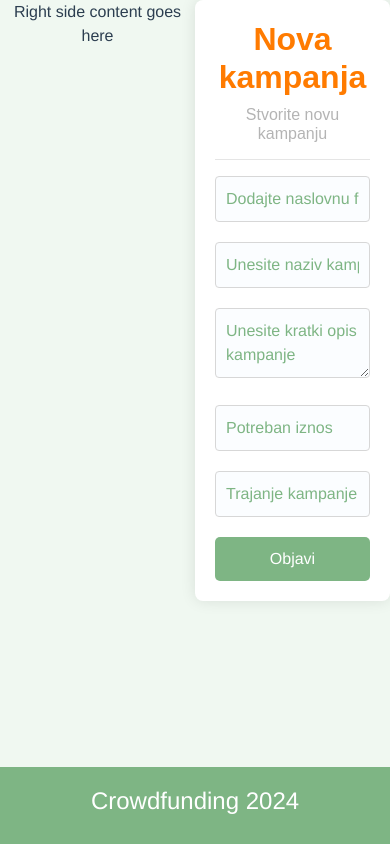
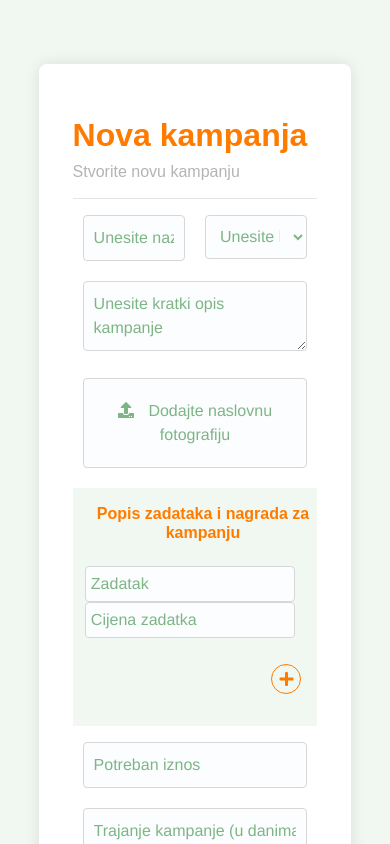
Before and after one commit to petarally/CROwdfunding, a Vue app: page /add-campaign in a window 390 px wide. Shown: the top 844 px of the page. Built offline with nearby package versions, Linux system fonts and the light colour scheme.

Commit message:
Dodan dio forme za dodavanje zadataka i cijene pojedinog zadatka, uređena responzivnost na mobilnim telefonima

```diff
--- a/public/index.html
+++ b/public/index.html
@@ -1,16 +1,29 @@
 <!DOCTYPE html>
 <html lang="">
   <head>
-    <meta charset="utf-8">
-    <meta http-equiv="X-UA-Compatible" content="IE=edge">
-    <meta name="viewport" content="width=device-width,initial-scale=1.0">
-    <link rel="icon" href="<%= BASE_URL %>favicon.ico">
+    <meta charset="utf-8" />
+    <meta http-equiv="X-UA-Compatible" content="IE=edge" />
+    <meta name="viewport" content="width=device-width,initial-scale=1.0" />
+    <link rel="icon" href="<%= BASE_URL %>favicon.ico" />
     <title><%= htmlWebpackPlugin.options.title %></title>
-    <link rel="stylesheet" href="https://cdn.jsdelivr.net/npm/bootstrap@4.0.0/dist/css/bootstrap.min.css" integrity="sha384-Gn5384xqQ1aoWXA+058RXPxPg6fy4IWvTNh0E263XmFcJlSAwiGgFAW/dAiS6JXm" crossorigin="anonymous">
+    <link
+      rel="stylesheet"
+      href="https://cdn.jsdelivr.net/npm/bootstrap@4.0.0/dist/css/bootstrap.min.css"
+      integrity="sha384-Gn5384xqQ1aoWXA+058RXPxPg6fy4IWvTNh0E263XmFcJlSAwiGgFAW/dAiS6JXm"
+      crossorigin="anonymous"
+    />
+    <link
+      rel="stylesheet"
+      href="https://cdnjs.cloudflare.com/ajax/libs/font-awesome/5.15.3/css/all.min.css"
+    />
   </head>
   <body>
     <noscript>
-      <strong>We're sorry but <%= htmlWebpackPlugin.options.title %> doesn't work properly without JavaScript enabled. Please enable it to continue.</strong>
+      <strong
+        >We're sorry but <%= htmlWebpackPlugin.options.title %> doesn't work
+        properly without JavaScript enabled. Please enable it to
+        continue.</strong
+      >
     </noscript>
     <div id="app"></div>
     <!-- built files will be auto injected -->
--- a/src/components/AddCampaignComponent.vue
+++ b/src/components/AddCampaignComponent.vue
@@ -1,18 +1,11 @@
 <template>
   <div class="add-campaign">
+    <div class="content-add-campaign">
       <h2>Nova kampanja</h2>
       <h3>Stvorite novu kampanju</h3>
       <hr />
       <form @submit.prevent="submitCampaign">
-      <div class="form-group">
-        <input
-          placeholder="Dodajte naslovnu fotografiju"
-          type="text"
-          id="campaignImage"
-          v-model="campaign.campaignImage"
-          required
-        />
-      </div>
+        <div class="naziv-kategorija">
           <div class="form-group">
             <input
               placeholder="Unesite naziv kampanje"
@@ -23,12 +16,54 @@
             />
           </div>
           <div class="form-group">
+            <select id="campaignCategory" v-model="campaign.category" required>
+              <option disabled value="">Unesite kategoriju</option>
+              <option value="health">Health</option>
+              <option value="education">Education</option>
+              <option value="environment">Environment</option>
+            </select>
+          </div>
+        </div>
+        <div class="form-group">
           <textarea
             placeholder="Unesite kratki opis kampanje"
             id="campaignDetails"
             v-model="campaign.campaignDetails"
             required
           ></textarea>
+        </div>
+        <div class="form-group image-upload-container">
+          <label for="campaignImage" class="image-upload-label">
+            <i class="fas fa-upload"></i> Dodajte naslovnu fotografiju
+          </label>
+          <input
+            type="file"
+            id="campaignImage"
+            @change="handleImageUpload"
+            hidden
+          />
+        </div>
+        <div class="tasks">
+          <h3>Popis zadataka i nagrada za kampanju</h3>
+          <div class="zadatak-cijena">
+            <div
+              v-for="zadatak in zadaciCijene"
+              :key="zadatak.id"
+              class="zadatak-cijena-item"
+            >
+              <input v-model="zadatak.opis" type="text" placeholder="Zadatak" />
+              <input
+                v-model="zadatak.cijena"
+                type="text"
+                placeholder="Cijena zadatka"
+              />
+            </div>
+          </div>
+          <div class="btn-new-task">
+            <button class="add-new-task" @click="addNewZadatakCijena">
+              <i class="fas fa-plus"></i>
+            </button>
+          </div>
         </div>
         <div class="form-group">
           <input
@@ -41,15 +76,26 @@
         </div>
         <div class="form-group">
           <input
-          placeholder="Trajanje kampanje u danima"
+            placeholder="Trajanje kampanje (u danima)"
             type="text"
             id="daysLeft"
             v-model.number="campaign.daysLeft"
             required
           />
         </div>
+        <hr />
+        <div class="form-group">
+          <input
+            placeholder="Početni ulog"
+            type="text"
+            id="moneyNeeded"
+            v-model.number="campaign.starterMoney"
+            required
+          />
+        </div>
         <button type="submit">Objavi</button>
       </form>
+    </div>
   </div>
 </template>
 
@@ -64,10 +110,18 @@ export default {
         campaignDetails: "",
         moneyNeeded: "",
         daysLeft: "",
+        category: "",
+        starterMoney: "",
       },
+      zadaciCijene: [{ id: 1, opis: "", cijena: "" }],
+      nextId: 2,
     };
   },
   methods: {
+    addNewZadatakCijena() {
+      this.zadaciCijene.push({ id: this.nextId, opis: "", cijena: "" });
+      this.nextId++;
+    },
     submitCampaign() {
       console.log("Submitting campaign:", this.campaign);
       alert("Campaign added successfully!");
@@ -80,6 +134,7 @@ export default {
         campaignDetails: "",
         moneyNeeded: 0,
         daysLeft: 0,
+        starterMoney: 0,
       };
     },
   },
@@ -88,12 +143,18 @@ export default {
 
 <style scoped>
 .add-campaign {
-  max-width: 500px;
-  margin: auto;
+  max-width: 80%;
+  margin: 4rem auto;
   padding: 20px;
   box-shadow: 0 0 15px rgba(0, 0, 0, 0.1);
   border-radius: 8px;
   background-color: white;
+}
+
+.content-add-campaign {
+  max-width: 90%;
+  margin: auto;
+  padding: 2rem 0;
 }
 
 .add-campaign h2,
@@ -115,7 +176,14 @@ h3 {
   font-size: 1rem;
 }
 
+.naziv-kategorija {
+  display: flex;
+  justify-content: space-between;
+}
+
 .form-group {
+  flex: 1;
+  margin: 0 10px;
   margin-bottom: 20px;
 }
 
@@ -124,23 +192,45 @@ h3 {
   margin-bottom: 5px;
 }
 
+#campaignCategory {
+  height: 44px;
+}
+
 input,
-textarea {
+textarea,
+select {
   background: #fbfdff;
 }
 
 input::placeholder,
-textarea::placeholder {
+textarea::placeholder,
+select {
   color: #7eb584;
 }
 
 .form-group input[type="text"],
 .form-group input[type="number"],
-.form-group textarea {
+.form-group textarea,
+.form-group select {
   width: 100%;
   padding: 10px;
   border: 1.6px solid #d7d7d7;
   border-radius: 4px;
+}
+
+.image-upload-label {
+  display: flex;
+  align-items: center;
+  cursor: pointer;
+  background-color: #fbfdff;
+  border: 1.6px solid #d7d7d7;
+  border-radius: 4px;
+  padding: 20px;
+  color: #7eb584;
+}
+
+.image-upload-label i {
+  margin-right: 10px;
 }
 
 button {
@@ -156,4 +246,73 @@ button {
 button:hover {
   background-color: #49704e;
 }
+
+.tasks {
+  padding: 1rem 0;
+  background: #f0f8f1;
+  margin: 1rem 0;
+}
+
+.tasks h3 {
+  padding-left: 1rem;
+  color: #ff7b00;
+  font-weight: bold;
+  padding-bottom: 1rem;
+}
+
+.zadatak-cijena {
+  margin: auto;
+  display: flex;
+  flex-direction: column;
+}
+
+.zadatak-cijena-item {
+  display: flex;
+  width: 90%;
+  margin: auto;
+  margin-bottom: 10px;
+}
+
+@media (max-width: 600px) {
+  .zadatak-cijena-item {
+    flex-direction: column; /* Stack vertically on small screens */
+  }
+}
+
+.zadatak-cijena-item input {
+  flex: 1;
+  padding: 5px;
+  border: 1.6px solid #d7d7d7;
+  border-radius: 4px;
+  margin-right: 10px;
+}
+
+.btn-new-task {
+  display: flex;
+  justify-content: flex-end;
+  align-items: center;
+  padding: 1rem;
+}
+
+.add-new-task {
+  display: flex;
+  justify-content: center;
+  align-items: center;
+  background: none;
+  color: #ff7b00;
+  border: 1px solid #ff7b00;
+  border-radius: 50%;
+  width: 30px;
+  height: 30px;
+  cursor: pointer;
+}
+
+.add-new-task i {
+  margin: 0;
+}
+
+.add-new-task:hover {
+  background: #ff7b00;
+  color: #f0f8f1;
+}
 </style>
--- a/src/components/ListingCard.vue
+++ b/src/components/ListingCard.vue
@@ -85,6 +85,8 @@ export default {
   }
 
   .content {
+    display: flex;
+    flex-direction: column;
     padding: 15px;
     flex: 1;
 
--- a/src/views/AddCampaignView.vue
+++ b/src/views/AddCampaignView.vue
@@ -41,4 +41,13 @@ export default {
 .right-side {
   flex: 1;
 }
+
+@media (max-width: 768px) {
+  .content {
+    flex-direction: column;
+  }
+  .left-side {
+    order: -1;
+  }
+}
 </style>
```
Lines whose indentation alone changed are shown as unchanged.
